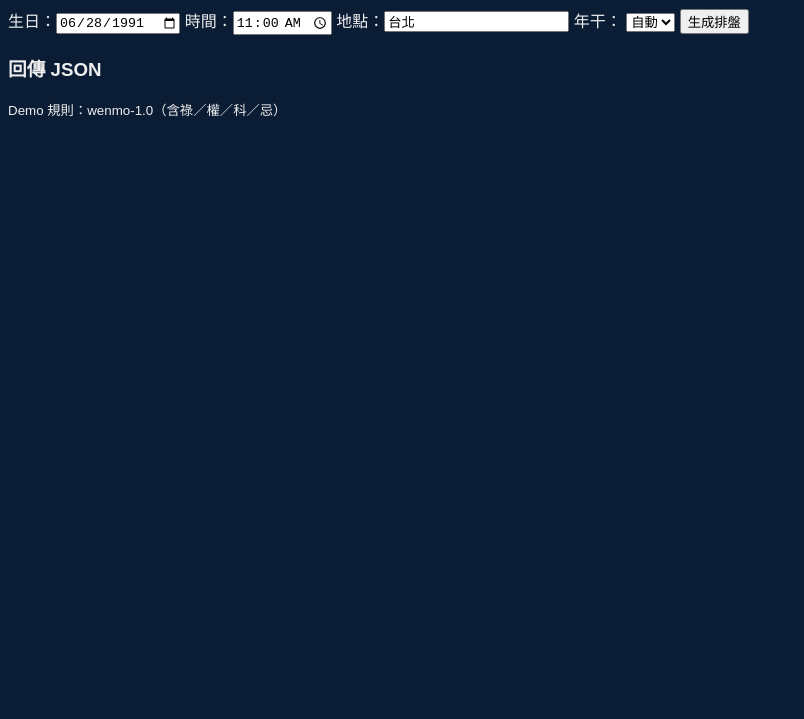
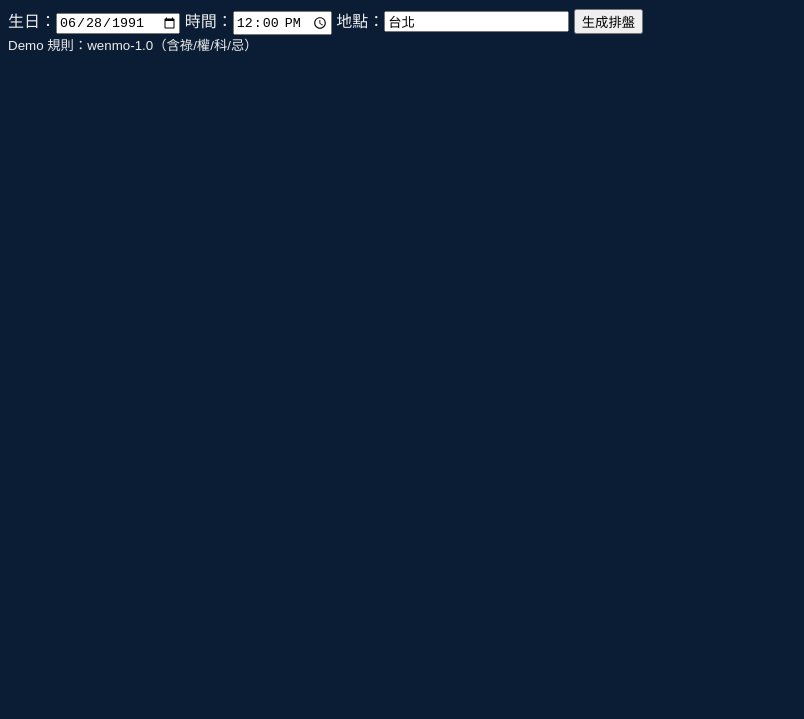
Before and after one commit to IsaYEH/Z, a plain HTML site: page index.html in a window 1280 px wide. Shown: the part 81-800 px from the top of the page, without its empty margins (0-804 px from the left). Drawn offline with Linux system fonts and the light colour scheme; files that its build step writes are made by us from their sources.

Commit message:
Update index.html

```diff
--- a/index.html
+++ b/index.html
@@ -1,36 +1,25 @@
 <!doctype html>
-<html lang='zh-Hant'>
+<html lang="zh-Hant">
 <head>
-<meta charset='utf-8'>
-<meta name='viewport' content='width=device-width, initial-scale=1'>
-<title>紫微斗數排盤 — Render</title>
-<link rel='stylesheet' href='/assets/style.css?v=2.2'>
+  <meta charset="utf-8">
+  <meta name="viewport" content="width=device-width, initial-scale=1">
+  <title>紫微斗數排盤 — Render Demo</title>
+  <link rel="stylesheet" href="/assets/style.css?v=2.4">
 </head>
-<body class='wenmo'>
+<body>
   <header>
     <h1>紫微斗數排盤（Render Demo）</h1>
-  <form id='formRoot' class='controls'>
-    <label>生日：<input id='date' type='date' value='1991-06-28'></label>
-    <label>時間：<input id='time' type='time' value='11:00'></label>
-    <label>地點：<input id='place' type='text' value='台北'></label>
-    <label>年干：
-      <select id='yearSkySelect'>
-        <option value='auto'>自動</option>
-        <option value='Jia'>甲</option><option value='Yi'>乙</option>
-        <option value='Bing'>丙</option><option value='Ding'>丁</option>
-        <option value='Wu'>戊</option><option value='Ji'>己</option>
-        <option value='Geng'>庚</option><option value='Xin'>辛</option>
-        <option value='Ren'>壬</option><option value='Gui'>癸</option>
-      </select>
-    </label>
-    <button id='gen' type='submit'>生成排盤</button>
+    <form id="formRoot" class="controls">
+      <label>生日：<input id="date" type="date" value="1991-06-28"></label>
+      <label>時間：<input id="time" type="time" value="12:00"></label>
+      <label>地點：<input id="place" type="text" value="台北"></label>
+      <button id="gen" type="submit">生成排盤</button>
     </form>
   </header>
   <main>
-  <section class='zw-grid' id='zwGrid'></section>
-  <aside id='panel'><h3>回傳 JSON</h3><pre id='rawJson' class='json-viewer'></pre></aside>
+    <section class="zw-grid" id="zwGrid"></section>
   </main>
-<footer><small>Demo 規則：wenmo-1.0（含祿／權／科／忌）</small></footer>
-<script src='/assets/main.js?v=2.2'></script>
+  <footer><small>Demo 規則：wenmo-1.0（含祿/權/科/忌）</small></footer>
+  <script src="/assets/main.js?v=2.4"></script>
 </body>
 </html>
```
Lines whose indentation alone changed are shown as unchanged.
